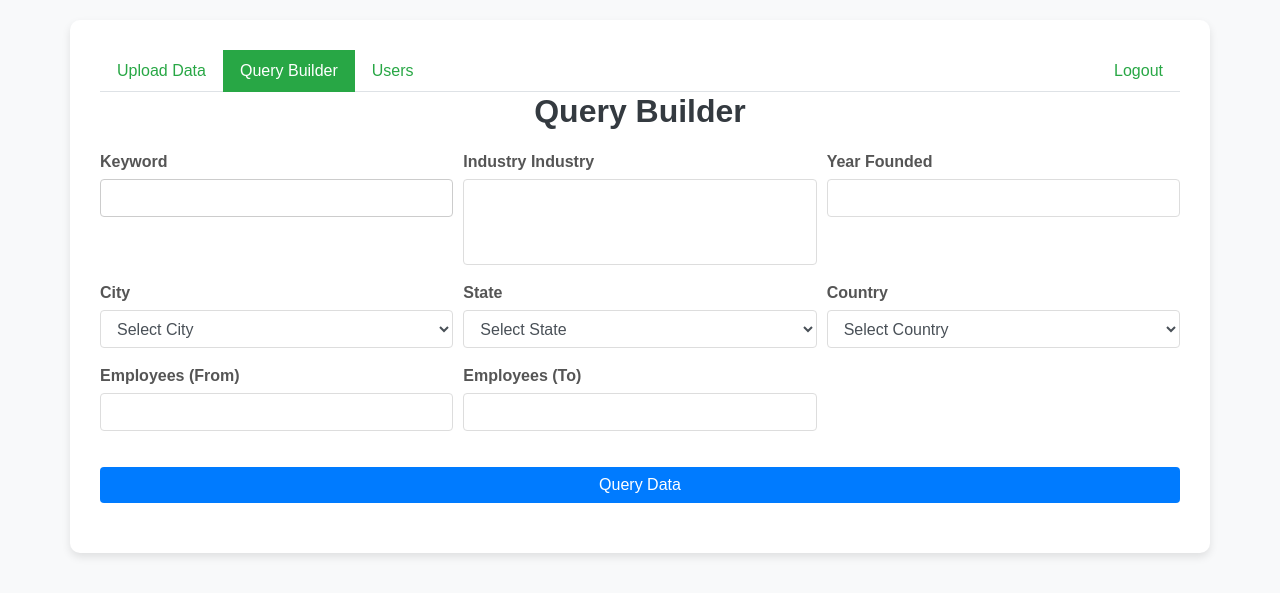
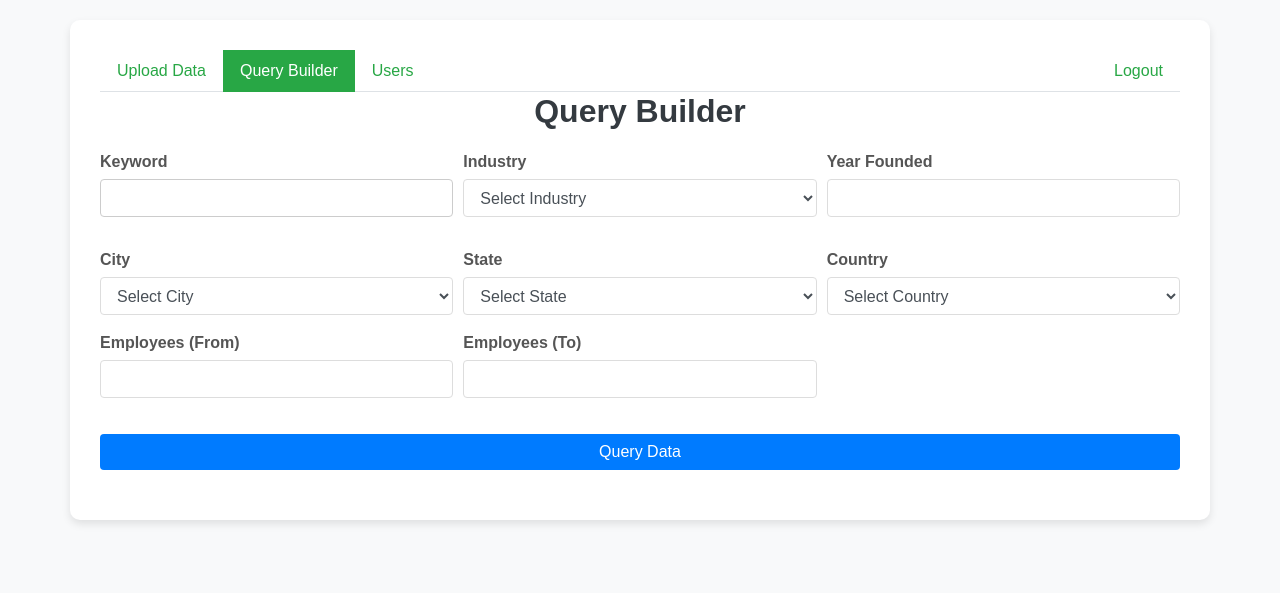
Before and after one commit to sanyog2491/cmmi-assignment, a Django app: page /dashboard/ in a window 1280 px wide, after a click on "Query Builder". Shown: the top 593 px of the page. Run offline with Django 5.2, Linux system fonts and the light colour scheme; a user stored in the database is signed in; data comes from the database, SQL or seed files in the repository; lists and menus that the app fills with data are empty; parts of the project's set-up code (start-up, migrations or seed data) failed here and were passed over; some libraries are stand-ins or nearby versions.

Commit message:
working code drop down

```diff
--- a/apps/accounts/templates/custom_auth/dashboard.html
+++ b/apps/accounts/templates/custom_auth/dashboard.html
@@ -55,10 +55,10 @@
                         </div>
                         <div class="form-group col-md-4">
                             <label for="industry">Industry</label>
-                                <label for="industry">Industry</label>
-                                <select id="industry" class="form-control custom-scroll" multiple>
-                                    <!-- Options will be dynamically loaded here via JavaScript -->
-                                </select>
+                            <select id="industry" class="form-control custom-scroll">
+                                <option value="">Select Industry</option> <!-- Default option -->
+                                <!-- Options will be dynamically loaded here via JavaScript -->
+                            </select>
                         </div>
                         <div class="form-group col-md-4">
                             <label for="year">Year Founded</label>
--- a/apps/users_upload/views.py
+++ b/apps/users_upload/views.py
@@ -37,7 +37,6 @@ class QueryBuilderView(APIView):
     permission_classes = [IsAuthenticated]
 
     def get(self, request, *args, **kwargs):
-        # Extract query parameters
         keyword = request.query_params.get('keyword', '')
         industry = request.query_params.get('industry', '')
         year_founded = request.query_params.get('year_founded', '')
@@ -49,7 +48,7 @@ class QueryBuilderView(APIView):
 
         query = Companies.objects.all()
         print("keyword",keyword)
-        # Filter by keyword (search across multiple columns)
+        print("industry",industry)
         if keyword:
             query = query.filter(
                 Q(code__icontains=keyword) |
@@ -62,6 +61,7 @@ class QueryBuilderView(APIView):
 
         # Filter by industry
         if industry:
+
             query = query.filter(name=industry)
             print('querys',query)
 
```
